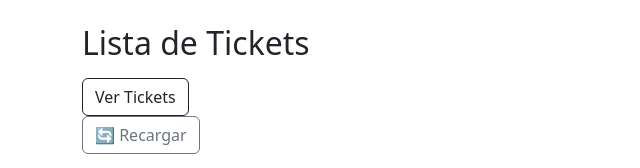
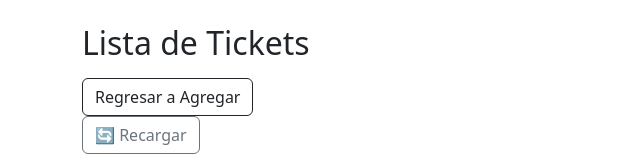
Before and after one commit to CordzB/frontend-ticket-app, a React (Create React App) app: page /ver in a window 1280 px wide. Shown: the top 168 px of the page, without its empty margins (0-640 px from the left). Built offline with nearby package versions, Linux system fonts and the light colour scheme; no server answers.

Commit message:
Update boton Regresar en ver

```diff
--- a/src/pages/VerTickets.jsx
+++ b/src/pages/VerTickets.jsx
@@ -37,7 +37,7 @@ const VerTickets = () => {
       <h2>Lista de Tickets</h2>
       <div className="mt-3">
           <a href="/" className="btn btn-outline-dark">
-            Ver Tickets
+            Regresar a Agregar
           </a>
         </div>
       <button className="btn btn-outline-secondary mb-3" onClick={obtenerTickets}>🔄 Recargar</button>
```
